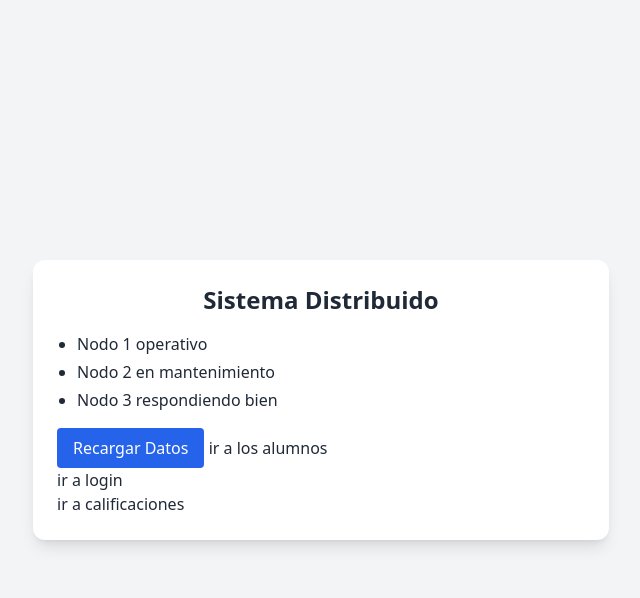
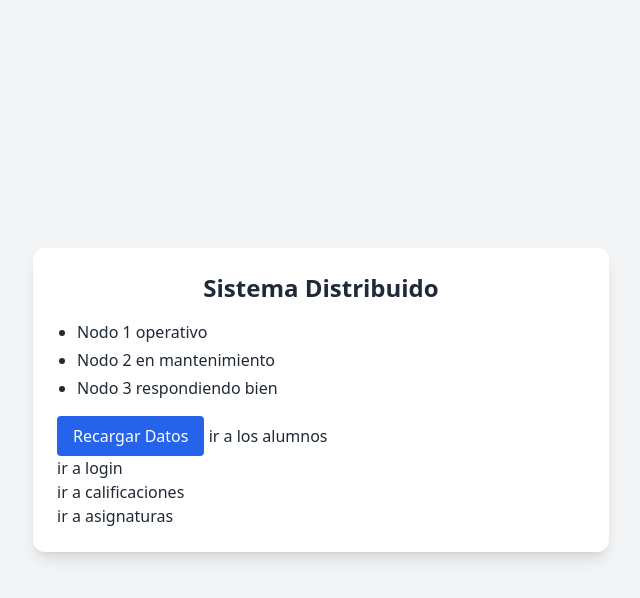
Before and after one commit to Luis-Inzunza/Gestion-de-Calificaciones, a PHP site: page / in a window 1280 px wide. Shown: the top 598 px of the page, without its empty margins (319-959 px from the left). Run offline with PHP 8.4, Linux system fonts and the light colour scheme; the visitor is signed in with stand-in values (Sample User, id 1); some libraries are stand-ins or nearby versions.

Commit message:
feat: ir a asignaturas

```diff
--- a/index.php
+++ b/index.php
@@ -33,6 +33,8 @@ if (!isset($_SESSION['logged_in']) || $_SESSION['logged_in'] !== true) {
     <a href="./pages/login/login.php">ir a login</a>
     <br>
     <a href="./pages/pages/calificaciones.php">ir a calificaciones</a>
+    <br>
+    <a href="./pages/pages/asignaturas.php">ir a asignaturas</a>
   </div>
 
   <script>
```
